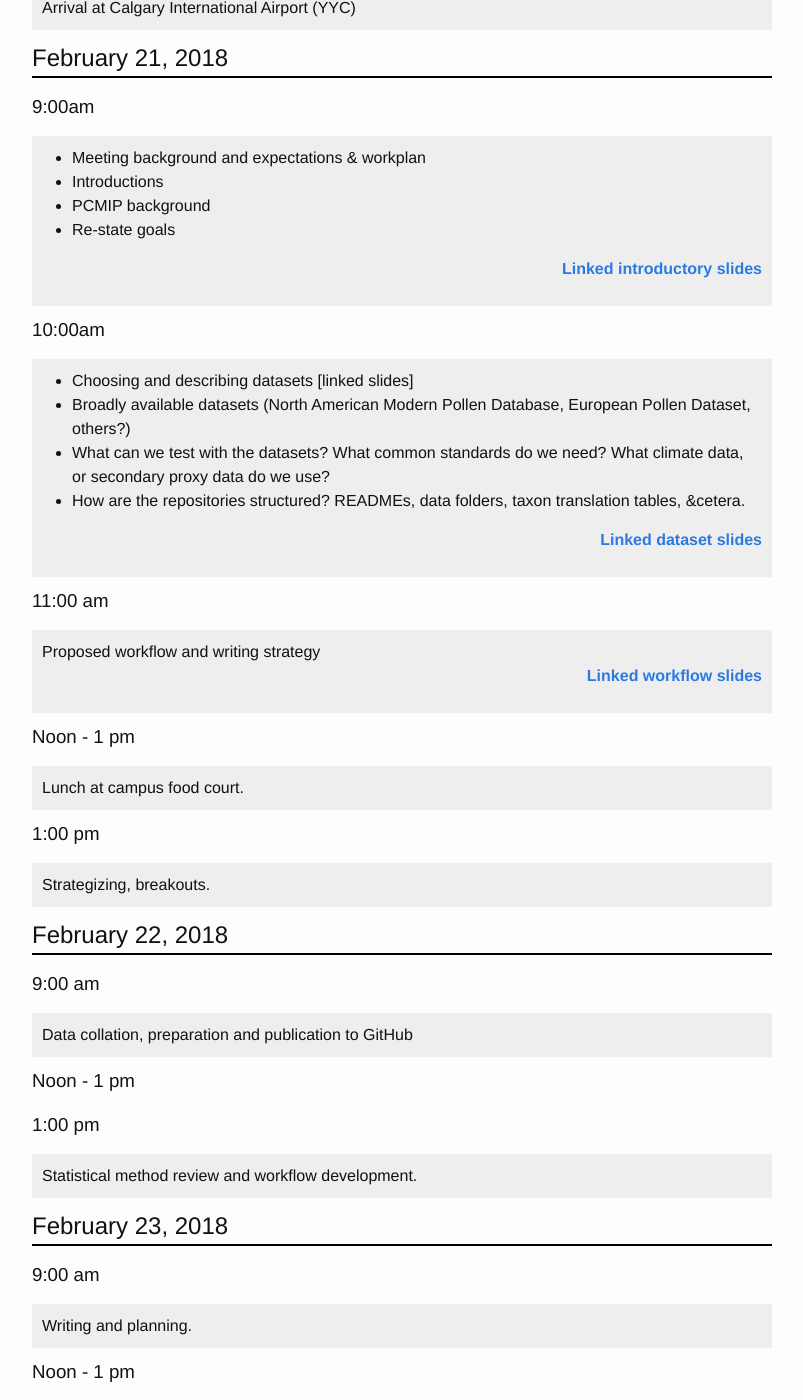
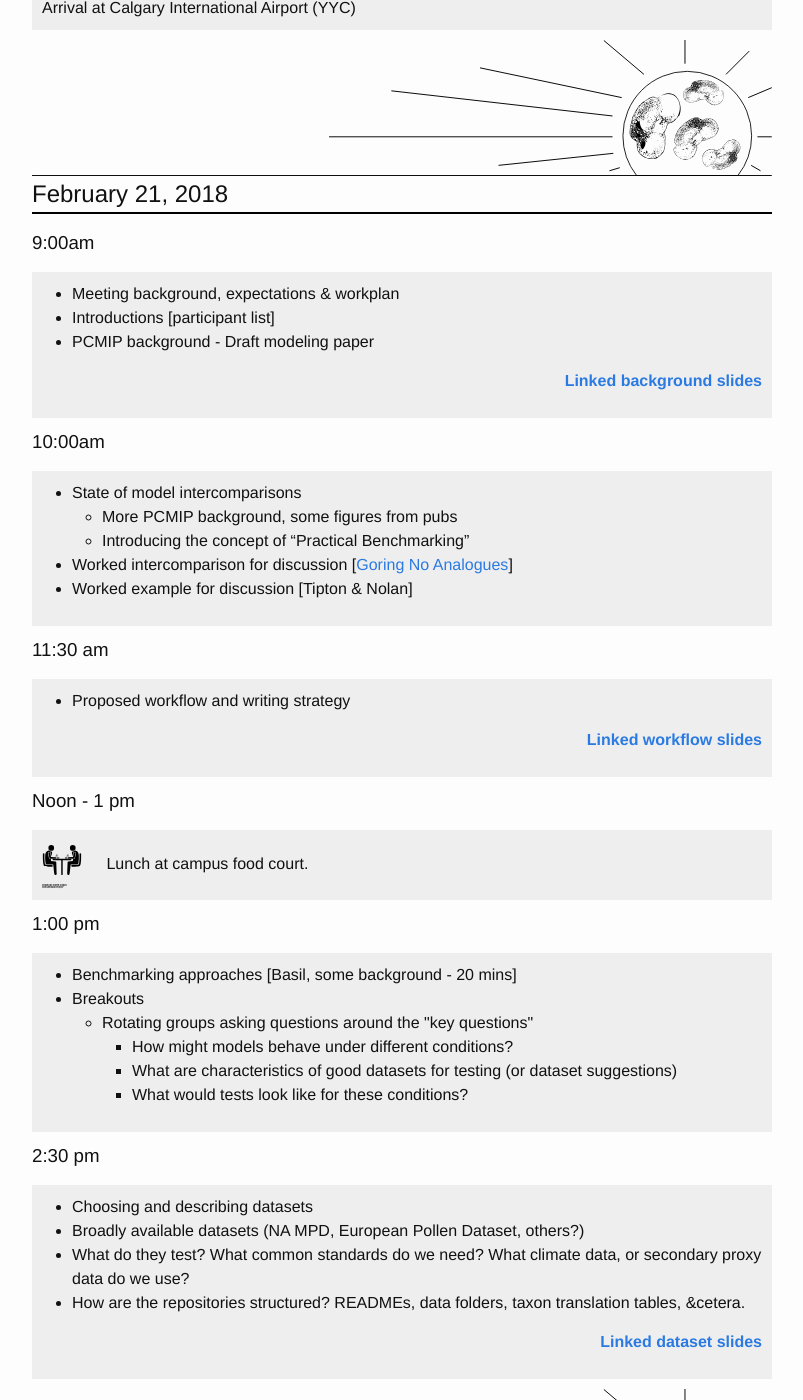
Before and after one commit to PCMIP/PCMIP.github.io, a Jekyll site: the page built from agenda.md, in a window 1280 px wide and 1400 px high, scrolled down 226 px. Shown: the whole window, without its empty margins (238-1041 px from the left). Built offline with Jekyll 4.4.1, drawn with Linux system fonts in a browser that asks for light colours; some of the changed text lies outside the part shown.

Commit message:
Added some images to break up pages, revised the agenda to reflect the most recent changes.

```diff
--- a/agenda.md
+++ b/agenda.md
@@ -48,61 +48,148 @@ h2:after
 	Arrival at Calgary International Airport (YYC)
 </div>
 
+<div>
+  <img src="images/daybreak.svg" width="100%">
+</div>
+
 ## February 21, 2018
 
 ### 9:00am
 
 <div class="new_papers">
   <ul>
-    <li>Meeting background and expectations & workplan</li>
-    <li>Introductions</li>
-    <li>PCMIP background</li>
-    <li>Re-state goals</li>
+    <li>Meeting background, expectations & workplan</li>
+    <li>Introductions [participant list]</li>
+    <li>PCMIP background - Draft modeling paper</li>
   </ul>
-  <p align="right"><a href="https://docs.google.com/presentation/d/e/2PACX-1vSZ1YNMvf0J6fTG2Rf9QkuNW2tlj7f3o4q3J76pEYB54NDdjZDdpFuI1SAEdIW0BWAruiDGYkI02aNm/pub?start=false&loop=false&delayms=5000"><b>Linked introductory slides</b></a></p>
+  <p align="right"><a href="https://docs.google.com/presentation/d/e/2PACX-1vSZ1YNMvf0J6fTG2Rf9QkuNW2tlj7f3o4q3J76pEYB54NDdjZDdpFuI1SAEdIW0BWAruiDGYkI02aNm/pub?start=false&loop=false&delayms=5000"><b>Linked background slides</b></a></p>
 </div>
 
 ### 10:00am
 
 <div class="new_papers">
   <ul>
-    <li>Choosing and describing datasets [linked slides]</li>
-    <li>Broadly available datasets (North American Modern Pollen Database, European Pollen Dataset, others?)</li>
-    <li>What can we test with the datasets?  What common standards do we need?  What climate data, or secondary proxy data do we use?</li>
+    <li>State of model intercomparisons
+        <ul>
+          <li>More PCMIP background, some figures from pubs</li>
+          <li>Introducing the concept of “Practical Benchmarking”</li>
+        </ul>
+    </li>
+    <li>Worked intercomparison for discussion [<a href="https://github.com/SimonGoring/NonAnalogues">Goring No Analogues</a>]</li>
+    <li>Worked example for discussion [Tipton & Nolan]</li>
+  </ul>
+</div>
+
+### 11:30 am
+
+<div class="new_papers">
+  <ul>
+    <li> Proposed workflow and writing strategy</li>
+  </ul>
+  <p align="right"><a href="https://docs.google.com/presentation/d/e/2PACX-1vTLlzcz3Bqem66os-9Yeta9jwME42pjKTzQ1AsVTVoNA7Nz2L1gsvYdqZOawYbpy7cocekuTV2hLPC3/pub?start=false&loop=false&delayms=5000"><b>Linked workflow slides</b></a></p>
+</div>
+
+### Noon - 1 pm
+
+<div class="new_papers">
+  <img src="images/noun_928731_cc.svg" height="50" style="padding-right:20px">
+  Lunch at campus food court.
+</div>
+
+### 1:00 pm
+<div class="new_papers">
+  <ul>
+    <li>Benchmarking approaches [Basil, some background - 20 mins]</li>
+    <li>Breakouts
+      <ul>
+        <li>Rotating groups asking questions around the "key questions"
+        <ul>
+          <li>How might models behave under different conditions?</li>
+          <li>What are characteristics of good datasets for testing (or dataset suggestions)</li>
+          <li>What would tests look like for these conditions?</li>
+        </ul>
+        </li>
+      </ul>
+    </li>
+  </ul>
+</div>
+
+### 2:30 pm
+<div class="new_papers">
+  <ul>
+    <li>Choosing and describing datasets</li>
+    <li>Broadly available datasets (NA MPD, European Pollen Dataset, others?)</li>
+    <li>What do they test?  What common standards do we need?  What climate data, or secondary proxy data do we use?</li>
     <li>How are the repositories structured?  READMEs, data folders, taxon translation tables, &cetera.</li>
   </ul>
   <p align="right"><a href="https://docs.google.com/presentation/d/e/2PACX-1vTk4nWsvFh2An78jdDa7NwPoBJb1bezYXILtHH1G_F_Bp1vKBSTgT5spGbgHuyv6CK04iROEMoDjLFj/pub?start=false&loop=false&delayms=3000"><b>Linked dataset slides</b></a></p>
 </div>
 
-### 11:00 am
-
-<div class="new_papers">
-  Proposed workflow and writing strategy
-  <p align="right"><a href="https://docs.google.com/presentation/d/e/2PACX-1vTLlzcz3Bqem66os-9Yeta9jwME42pjKTzQ1AsVTVoNA7Nz2L1gsvYdqZOawYbpy7cocekuTV2hLPC3/pub?start=false&loop=false&delayms=5000"><b>Linked workflow slides</b></a></p>
+<div>
+  <img src="images/daybreak.svg" width="100%">
 </div>
-
-### Noon - 1 pm
-
-<div class="new_papers">Lunch at campus food court.</div>
-
-### 1:00 pm
-<div class="new_papers">Strategizing, breakouts.</div>
-
 
 ## February 22, 2018
 
 ### 9:00 am
 
 <div class="new_papers">
-  Data collation, preparation and publication to GitHub
+  <ul>
+    <li>Recap (30 minutes)</li>
+    <li>GitHub Introduction (30 minutes)</li>
+    <li>Divide into Working groups
+      <ul>
+        <li>Datasets (1 dataset prepped already)</li>
+        <li>Workflow</li>
+        <li>Literature (some paper drafting, and literature collection/description)</li>
+        <li>Documentation</li>
+      </ul>
+    </li>
+  </ul>
+</div>
+
+### 11:30 am
+
+<div class="new_papers">
+  <ul>
+    <li>State of the Workshop</li>
+  </ul>
 </div>
 
 ### Noon - 1 pm
 
+<div class="new_papers">
+  <img src="images/noun_928731_cc.svg" height="50" style="padding-right:20px">
+  Lunch at campus food court.
+</div>
+
 ### 1:00 pm
 
 <div class="new_papers">
-  Statistical method review and workflow development.
+  <ul>
+    <li>Recap (30 minutes)</li>
+    <li>GitHub Introduction (30 minutes)</li>
+    <li>Divide into Working groups
+      <ul>
+        <li>Datasets (1 dataset prepped already)</li>
+        <li>Workflow</li>
+        <li>Literature (some paper drafting, and literature collection/description)</li>
+        <li>Documentation</li>
+      </ul>
+    </li>
+  </ul>
+</div>
+
+### 3:00 pm
+
+<div class="new_papers">
+  <ul>
+    <li>State of the Workshop</li>
+  </ul>
+</div>
+
+<div>
+  <img src="images/daybreak.svg" width="100%">
 </div>
 
 ## February 23, 2018
@@ -116,6 +203,7 @@ h2:after
 ### Noon - 1 pm
 
 <div class="new_papers">
+  <img src="images/noun_928731_cc.svg" height="50" style="padding-right:20px">
   Lunch at campus food court.
 </div>
 
```
Also changed, not shown: index.md (+1 -1 lines), images/daybreak.svg (added), images/logo.png (added), images/noun_928731_cc.svg (added).
